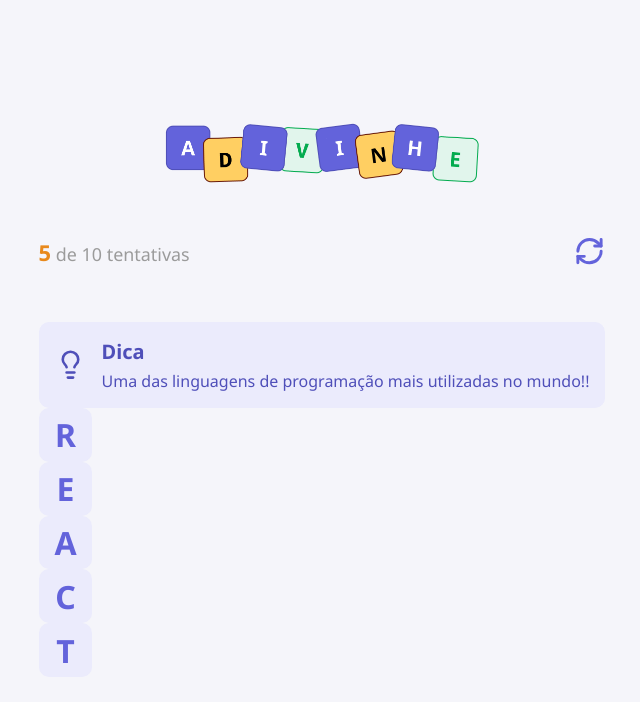
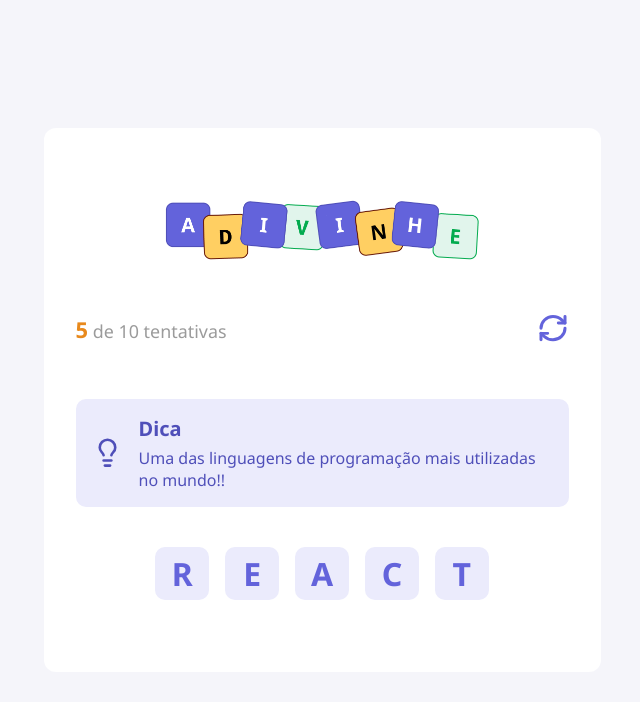
Before and after one commit to ricardocardoso90/react-project-guess-what, a React (Vite) app: page / in a window 1280 px wide. Shown: the top 702 px of the page, without its empty margins (318-958 px from the left). Built offline with nearby package versions, Linux system fonts and the light colour scheme.

Commit message:
update commit

```diff
--- a/src/App.module.css
+++ b/src/App.module.css
@@ -5,4 +5,22 @@
   display: flex;
   align-items: center;
   justify-content: center;
+
+  main {
+    width: 557px;
+    padding: 2rem;
+    padding-top: 4.5rem;
+    border-radius: 0.75rem;
+    background-color: #FFF;
+
+    .word {
+      width: 100%;
+      margin: 2.5rem 0;
+
+      display: flex;
+      justify-content: center;
+      flex-wrap: wrap;
+      gap: 1rem;
+    }
+  }
 }
--- a/src/App.tsx
+++ b/src/App.tsx
@@ -20,11 +20,13 @@
 
         <Tip tip="Uma das linguagens de programação mais utilizadas no mundo!!" />
 
-        <Letter value="R" />
-        <Letter value="E" />
-        <Letter value="A" />
-        <Letter value="C" />
-        <Letter value="T" />
+        <div className={styles.word}>
+          <Letter value="R" />
+          <Letter value="E" />
+          <Letter value="A" />
+          <Letter value="C" />
+          <Letter value="T" />
+        </div>
       </main>
     </div>
   )
```
